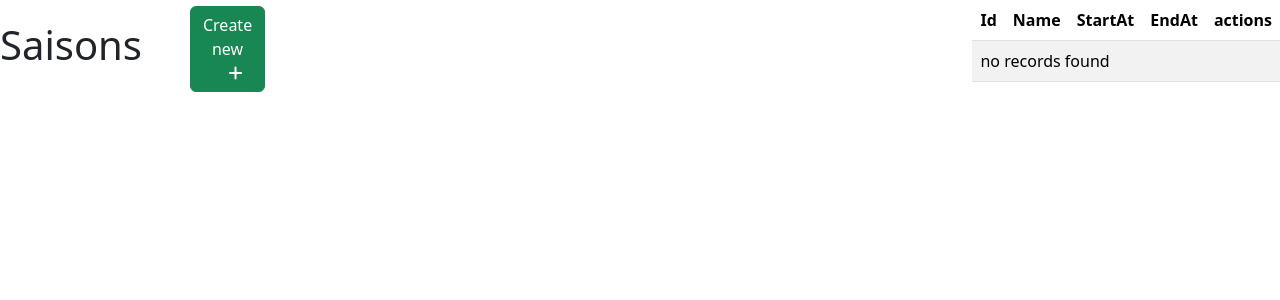
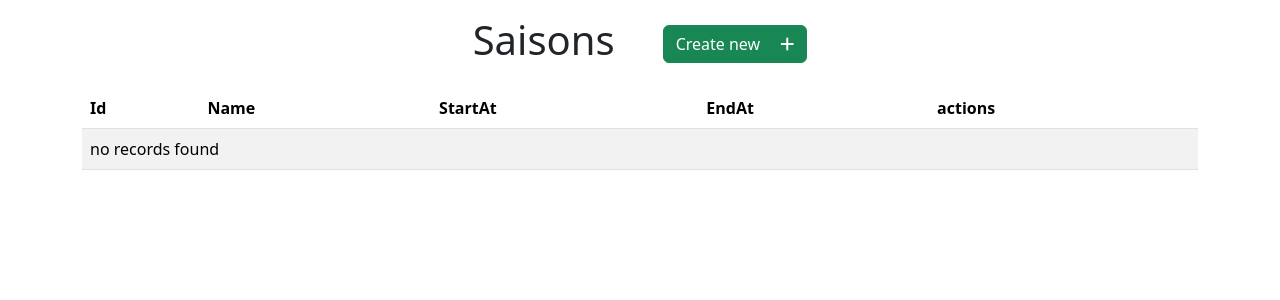
Before and after one commit to VincentSureau/my-recipes, a Symfony app: template templates/season/index.html.twig in a window 1280 px wide. Shown: the top 300 px of the page. Run offline with Twig, Linux system fonts and the light colour scheme; the template is opened without the code that fills it, so the values that code supplies are empty; some libraries are stand-ins or nearby versions.

Commit message:
resolution du bug

```diff
--- a/templates/season/index.html.twig
+++ b/templates/season/index.html.twig
@@ -1,14 +1,14 @@
 {% extends 'base.html.twig' %}
 
-{% block title %}Season index{% endblock %}
+{% block title %}Season index
+{% endblock %}
 
 {% block body %}
 	<div class="d-flex justify-content-center align-items-center gap-5">
 		<h1 class=" py-3">Saisons</h1>
-        <a  class="btn btn-success" href="{{ path('app_season_new') }}">Create new
+		<a class="btn btn-success" href="{{ path('app_season_new') }}">Create new
 			<i class="fa-solid fa-plus ms-3"></i>
 		</a>
-    <table class="table">
 	</div>
 
 	<div class="table-responsive container">
@@ -31,8 +31,12 @@
 						<td>{{ season.endAt ? season.endAt|date('Y-m-d H:i:s') : '' }}</td>
 						<td>
 							<div class="d-flex justify-content-center align-items-center gap-2">
-                        <a class="btn btn-success" href="{{ path('app_season_show', {'id': season.id}) }}"><i class="fa-solid fa-eye"></i></a>
-                        <a class="btn btn-success" href="{{ path('app_season_edit', {'id': season.id}) }}"><i class="fa-solid fa-pen"></i></a>
+								<a class="btn btn-success" href="{{ path('app_season_show', {'id': season.id}) }}">
+									<i class="fa-solid fa-eye"></i>
+								</a>
+								<a class="btn btn-success" href="{{ path('app_season_edit', {'id': season.id}) }}">
+									<i class="fa-solid fa-pen"></i>
+								</a>
 							</div>
 						</td>
 					</tr>
--- a/templates/user/index.html.twig
+++ b/templates/user/index.html.twig
@@ -8,9 +8,8 @@
         <a class="btn btn-success" href="{{ path('app_user_new') }}">Nouveau
             <i class="fa-solid fa-plus ms-3"></i>
         </a>
+    </div>
     <table class="table">
-    </div>
-
     <div class="table-responsive container">
     <table class="table table-striped">
         <thead>
```
Lines whose indentation alone changed are shown as unchanged.
